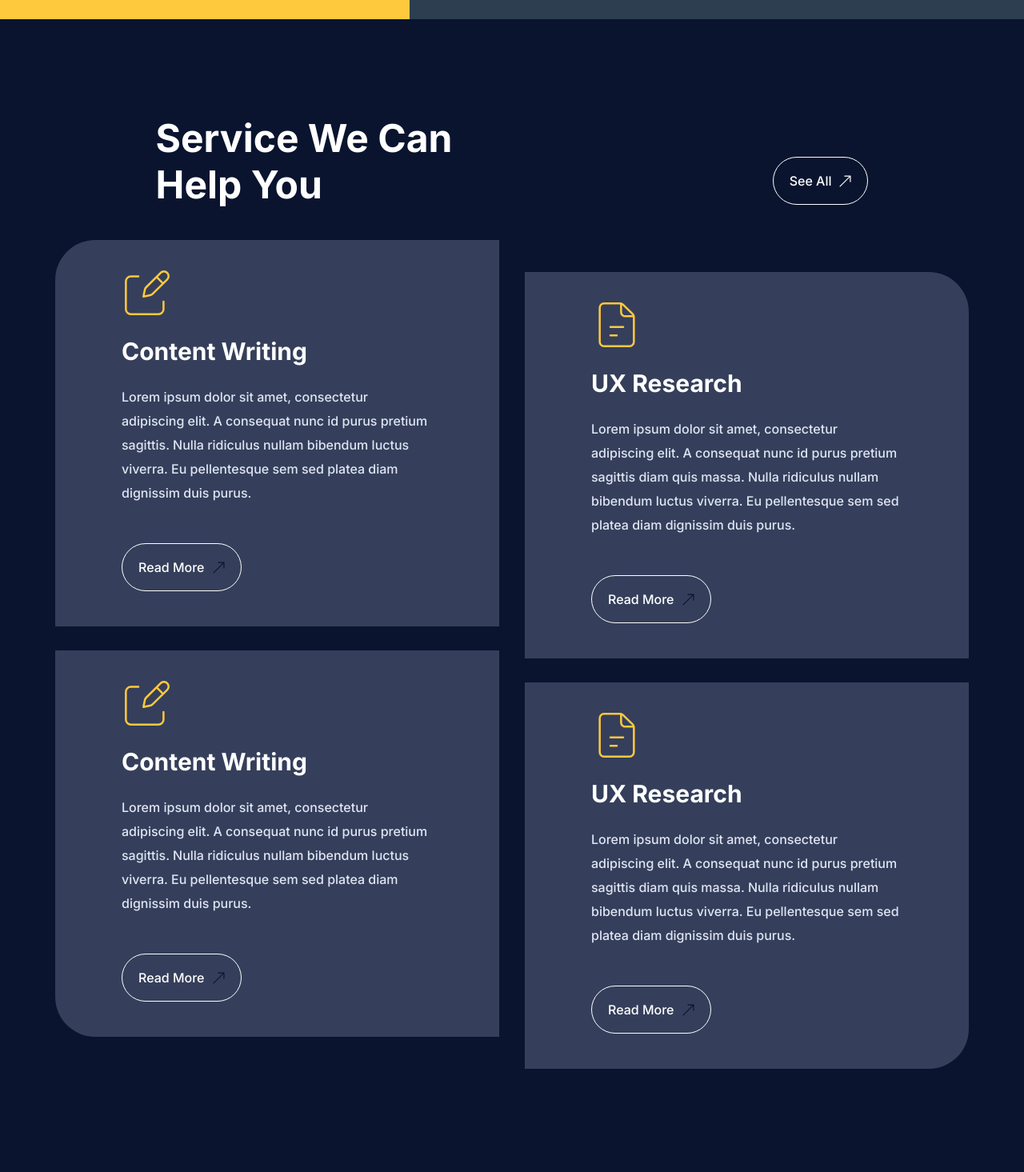
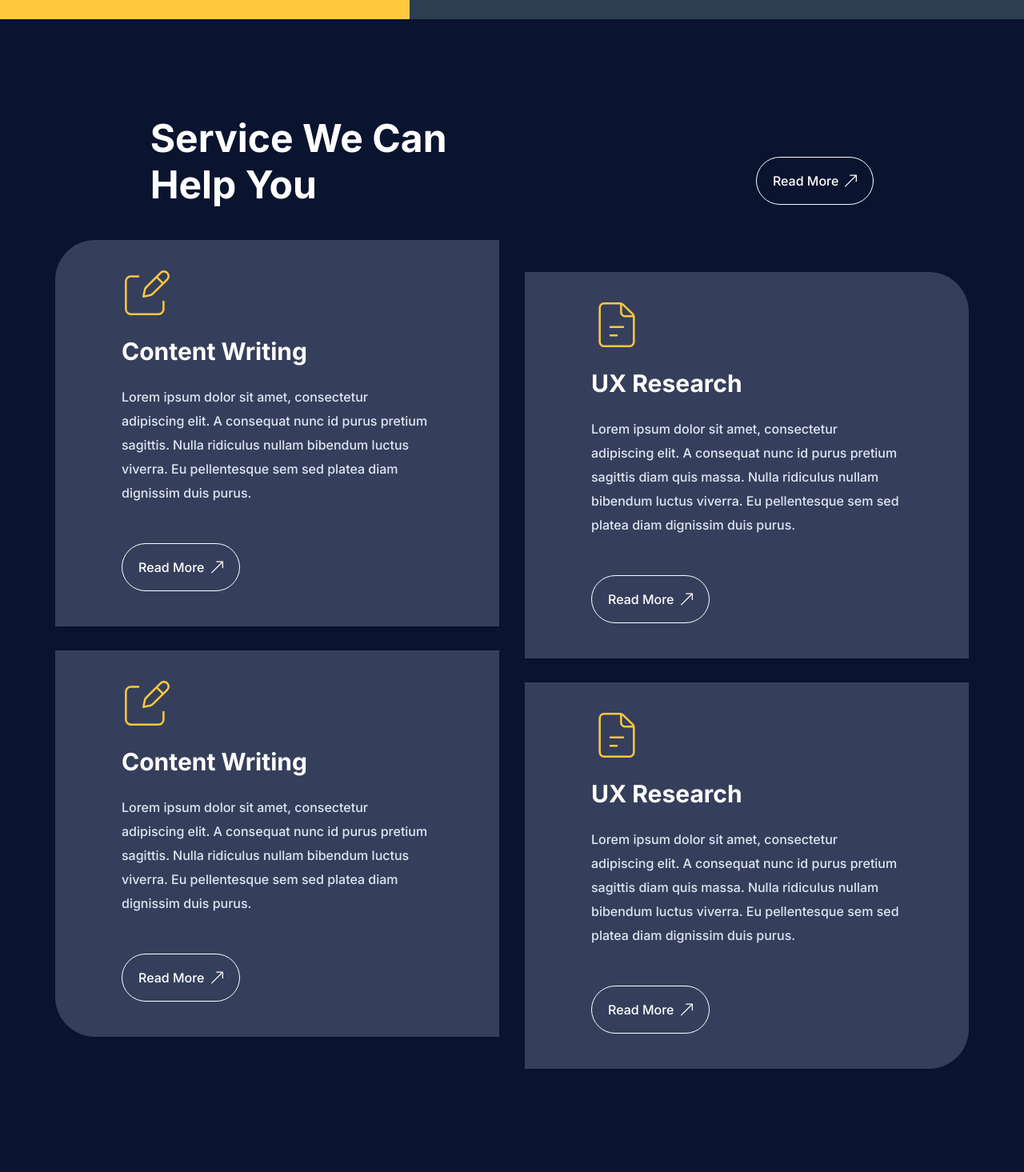
Before and after one commit to mustafakba/baykar-task, a Vue app: page / in a window 1280 px wide. Shown: the part 2830-4295 px from the top of the page at 80% size. Built offline with nearby package versions, Linux system fonts and the light colour scheme; what prettier-plugin-tailwindcss would draw is missing.

Commit message:
arrow-button changed vue-carousel added

```diff
--- a/package.json
+++ b/package.json
@@ -12,7 +12,8 @@
     "core-js": "^3.8.3",
     "postcss": "^8",
     "tailwindcss": "^3",
-    "vue": "^3.2.13"
+    "vue": "^3.2.13",
+    "vue-carousel": "^0.18.0"
   },
   "devDependencies": {
     "@babel/core": "^7.12.16",
--- a/src/components/ServicePage.vue
+++ b/src/components/ServicePage.vue
@@ -2,9 +2,8 @@
 <div class="container">
     <div class="help-section flex justify-around items-center container">
         <h3 class="title">Service We Can Help You</h3>
-        <button @mouseover="hover=true" @mouseleave="hover = false" class="button flex items-center ">See All
-            <img v-if="hover" style="width: 15px; height: 15px" class="ml-2.5" src="../image/turn.svg" alt="">
-            <img v-else style="width: 15px; height: 15px" class="ml-2.5" src="../image/turn-white-icon.svg" alt="">
+        <button class="button flex items-center ">Read More
+            <TurnWhite class="ml-2 arrow-white"></TurnWhite>
         </button>
     </div>
     <section class="card-section">
@@ -17,7 +16,7 @@
                         {{items[1].paragraph}}
                     </div>
                     <button class="button flex items-center ">Read More
-                        <img style="width: 15px; height: 15px" class="ml-2.5" src="../image/turn.svg" alt="">
+                        <TurnWhite class="ml-2 arrow-white"></TurnWhite>
                     </button>
                 </div>
             </div>
@@ -29,7 +28,7 @@
                         {{items[2].paragraph}}
                     </div>
                     <button class="button flex items-center ">Read More
-                        <img style="width: 15px; height: 15px" class="ml-2.5" src="../image/turn.svg" alt="">
+                        <TurnWhite class="ml-2"></TurnWhite>
                     </button>
                 </div>
             </div>
@@ -44,7 +43,7 @@
                         {{items[1].paragraph}}
                     </div>
                     <button class="button flex items-center ">Read More
-                        <img style="width: 15px; height: 15px" class="ml-2.5" src="../image/turn.svg" alt="">
+                        <TurnWhite class="ml-2"></TurnWhite>
                     </button>
                 </div>
             </div>
@@ -56,7 +55,7 @@
                         {{items[2].paragraph}}
                     </div>
                     <button class="button flex items-center ">Read More
-                        <img style="width: 15px; height: 15px" class="ml-2.5" src="../image/turn.svg" alt="">
+                        <TurnWhite class="ml-2"></TurnWhite>
                     </button>
                 </div>
             </div>
@@ -69,8 +68,12 @@
 </template>
 
 <script>
+import TurnWhite from "@/components/TurnWhite";
 export default {
     name: "ServicePage",
+    components:{
+        TurnWhite,
+    },
     data(){
         return{
             hover:false,
@@ -115,6 +118,7 @@ export default {
 *{
     font-family: inter;
 }
+
 .container{
     margin-top: 120px;
 }
@@ -129,7 +133,10 @@ export default {
         line-height: 58px;
         text-transform: capitalize;
     }
+}
 .button{
+    .arrow-white{
+    }
     color: #FFFFFF;
     opacity: 1;
     padding: 20px;
@@ -140,17 +147,15 @@ export default {
     transition: .3s;
 }
 .button:hover{
+    .arrow-white div{
+        fill: #0A142F !important;
+    }
     color: #0A142F;
     opacity: 1;
     border-radius: 30px;
     background-color: #FFC93E;
     height: 60px;
-        svg{
-            fill: #0A142F;
 }
-    }
-}
-
 
 
 .card-section{
@@ -202,9 +207,8 @@ export default {
                     border-radius: 30px;
                     background-color: #FFC93E;
                     height: 60px;
-
-                    svg {
-                        fill: #0A142F;
+                    .turn-white > svg{
+                        fill: #0A142F !important;
                     }
                 }
             }
--- /dev/null
+++ b/src/components/TurnWhite.vue
@@ -0,0 +1,20 @@
+<template>
+   <div class="turn-white">
+       <svg width="15" height="16" viewBox="0 0 15 16" fill="none" xmlns="http://www.w3.org/2000/svg">
+           <path fill-rule="evenodd" clip-rule="evenodd" d="M15 1.125C15 0.95924 14.9341 0.800269 14.8169 0.683058C14.6997 0.565848 14.5408 0.5 14.375 0.5H6.875C6.70924 0.5 6.55026 0.565848 6.43305 0.683058C6.31584 0.800269 6.25 0.95924 6.25 1.125C6.25 1.29076 6.31584 1.44973 6.43305 1.56694C6.55026 1.68415 6.70924 1.75 6.875 1.75H12.8662L0.182496 14.4325C0.124386 14.4906 0.0782908 14.5596 0.046842 14.6355C0.0153931 14.7114 -0.000793457 14.7928 -0.000793457 14.875C-0.000793457 14.9572 0.0153931 15.0386 0.046842 15.1145C0.0782908 15.1904 0.124386 15.2594 0.182496 15.3175C0.240606 15.3756 0.309592 15.4217 0.385517 15.4532C0.461441 15.4846 0.542816 15.5008 0.624996 15.5008C0.707176 15.5008 0.788551 15.4846 0.864475 15.4532C0.9404 15.4217 1.00939 15.3756 1.0675 15.3175L13.75 2.63375V8.625C13.75 8.79076 13.8158 8.94973 13.9331 9.06694C14.0503 9.18415 14.2092 9.25 14.375 9.25C14.5408 9.25 14.6997 9.18415 14.8169 9.06694C14.9341 8.94973 15 8.79076 15 8.625V1.125Z"/>
+       </svg>
+   </div>
+
+</template>
+
+<script>
+export default {
+    name: "TurnWhite"
+}
+</script>
+
+<style lang="scss" scoped>
+svg{
+    fill: currentColor ;
+}
+</style>
```
Also changed, not shown: src/components/HappyClients.vue (added, +38 -0 lines), src/image/turn-white-icon.svg, 1 other file (tests, documents, lock files or other folders). Lines whose indentation alone changed are shown as unchanged.
